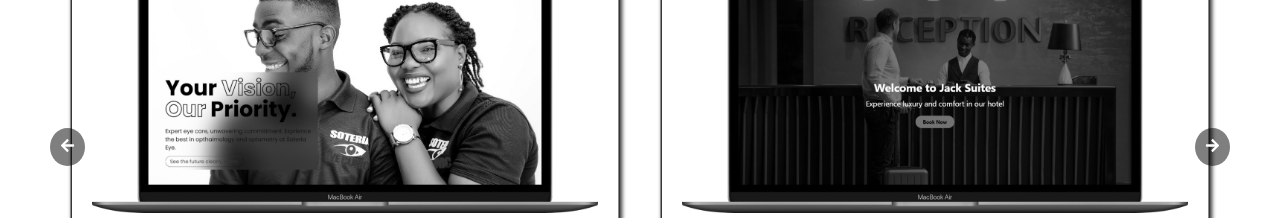
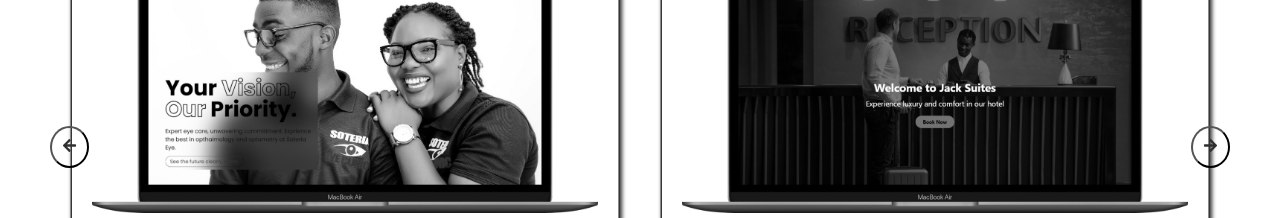
Before and after one commit to Otonbara/portfolio_website2.0, a React (Vite) app in the folder otonbara/: page / in a window 1280 px wide. Shown: the part 3180-3398 px from the top of the page. Built offline with nearby package versions, Linux system fonts and the light colour scheme.

Commit message:
Update styles for arrow buttons; enhance hover effects and background properties

```diff
--- a/otonbara/src/style.css
+++ b/otonbara/src/style.css
@@ -301,14 +301,28 @@ body {
     position: absolute;
     top: 50%;
     transform: translateY(-50%);
-    background-color: rgba(0, 0, 0, 0.5);
-    border: none;
-    color: white;
+    background-color: transparent;
+    border: 1px solid outset #303030;
+    color: #303030;
     font-size: 15px;
     cursor: pointer;
     z-index: 1;
     padding: 10px;
     border-radius: 50%;
+    overflow: hidden;
+}
+
+.custom-left-arrow::before,
+.custom-right-arrow::before {
+    content: '';
+    position: absolute;
+    top: 0;
+    left: 0;
+    width: 100%;
+    height: 100%;
+    background-color: transparent;
+    z-index: -1;
+    transition: filter 0.3s ease;
 }
 
 .custom-left-arrow {
@@ -319,9 +333,9 @@ body {
     right: 0;
 }
 
-.custom-left-arrow:hover,
-.custom-right-arrow:hover {
-    background-color: rgba(0, 0, 0, 0.8);
+.custom-left-arrow:hover::before,
+.custom-right-arrow:hover::before {
+    filter: blur(100px);
 }
 
 .contact {
```
